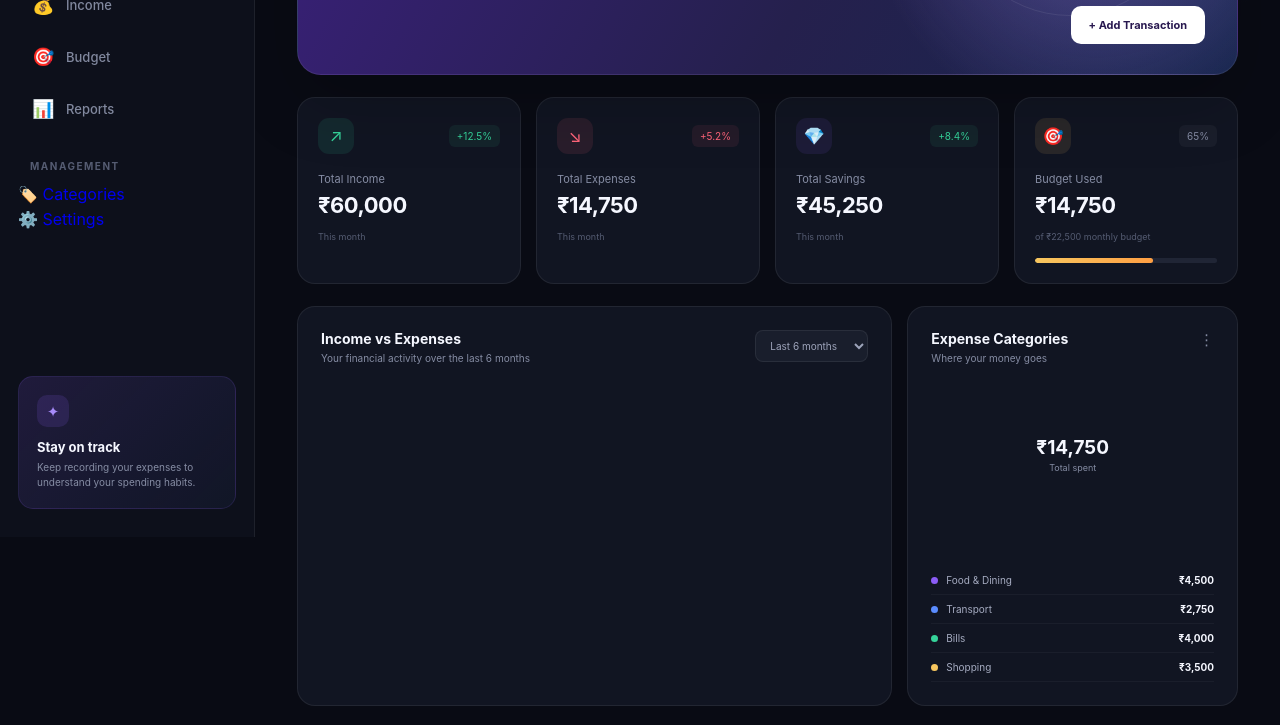
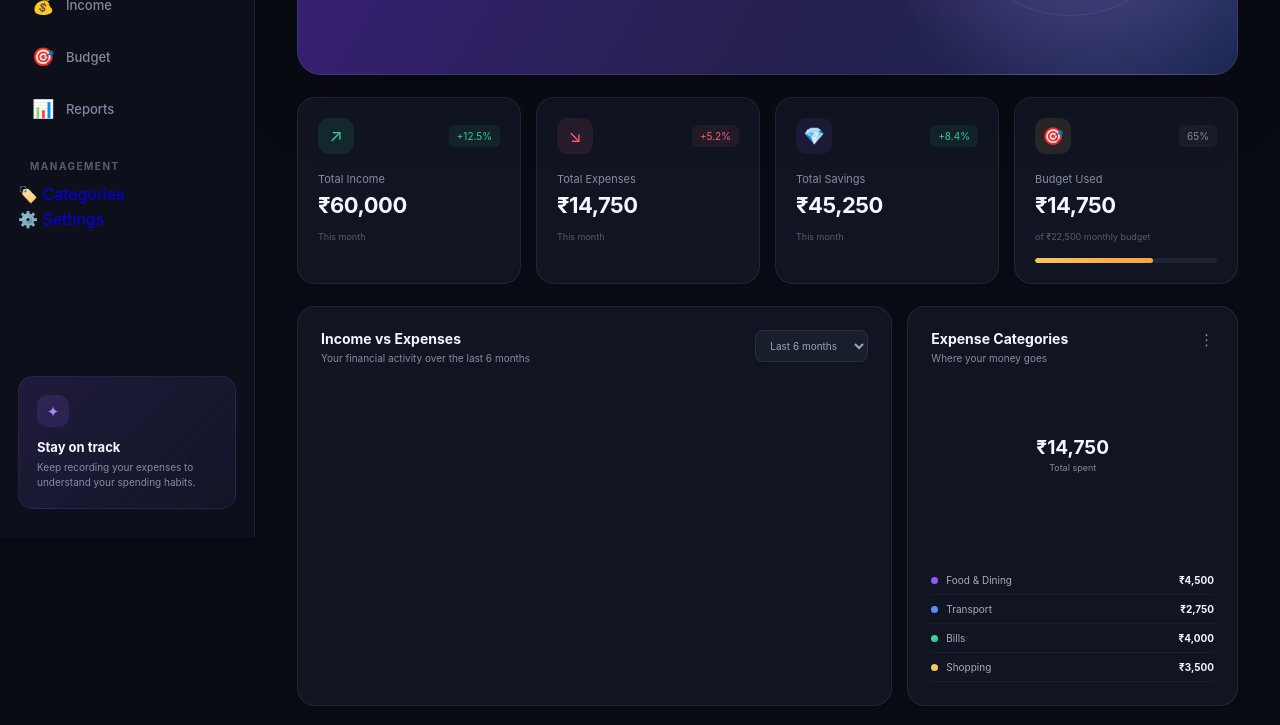
Before and after one commit to Tejasganjave/ExpenseX, a website: page dashboard.html in a window 1280 px wide. Shown: the part 263-988 px from the top of the page. Drawn offline with nearby package versions, Linux system fonts and the light colour scheme.

Commit message:
Update dashboard.html

```diff
--- a/dashboard.html
+++ b/dashboard.html
@@ -336,20 +336,6 @@
                 </div>
 
             </div>
-
-
-
-            <!-- Hero Button -->
-
-            <button
-                class="hero-button"
-                type="button"
-                id="addTransactionButton"
-            >
-
-                + Add Transaction
-
-            </button>
 
 
 
```
